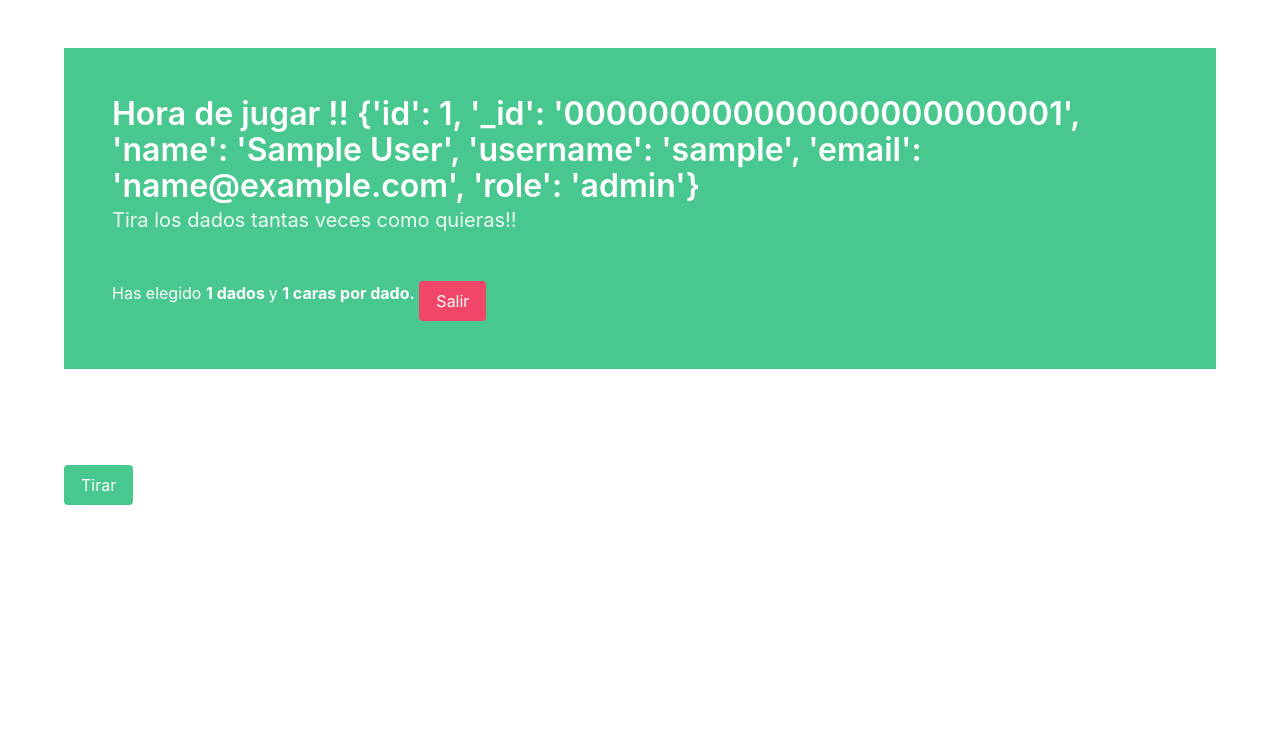
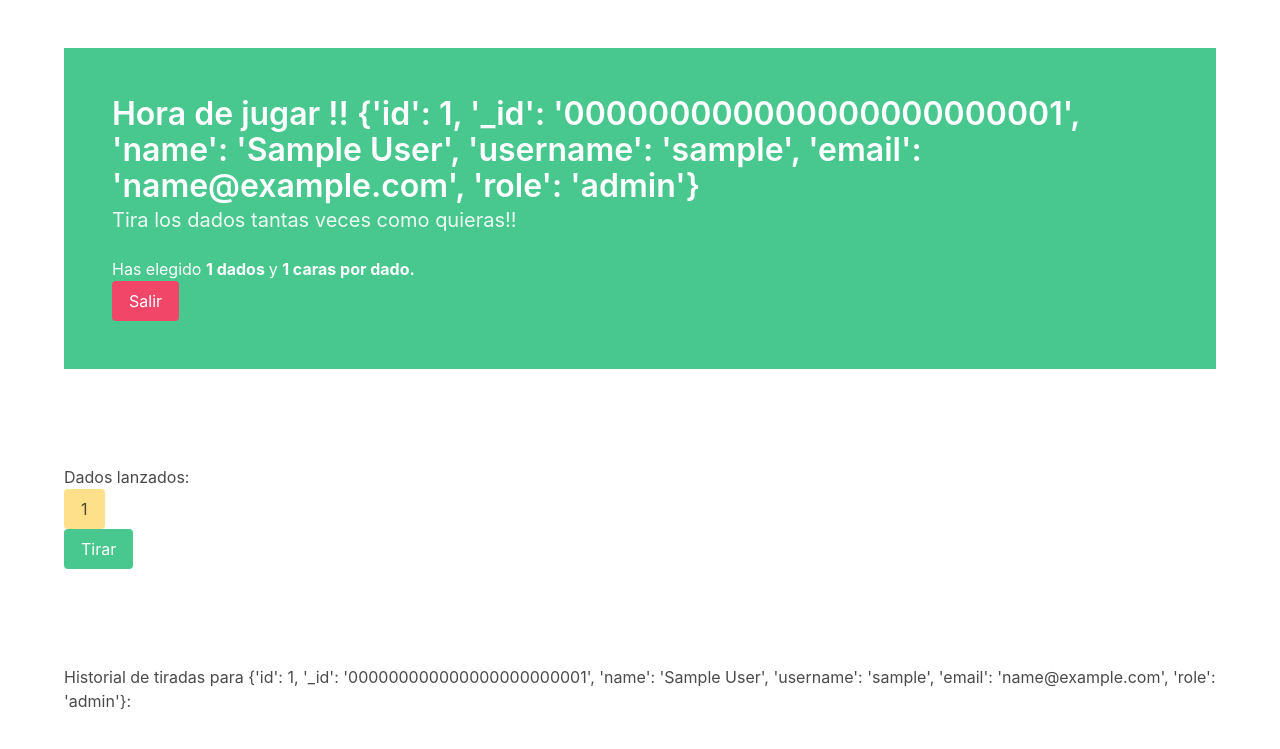
Before and after one commit to fjimenezJOB/python_daditos, a Flask app: page /juego in a window 1280 px wide. Shown: the top 749 px of the page. Run offline with Flask 2, Linux system fonts and the light colour scheme; the visitor is signed in with stand-in values (Sample User, id 1); data that the repository does not hold is empty; some libraries are stand-ins or nearby versions.

Commit message:
añadida lista de tiradas

```diff
--- a/app.py
+++ b/app.py
@@ -1,5 +1,5 @@
 from flask import Flask, render_template, redirect, session, request
-from libreria.conexion import insertar_usuario
+from libreria.conexion import insertar_usuario, tirarDados, insertar_tiradas, sacarRegistro
 app = Flask(__name__)
 app.secret_key = 'contraseña_secreta'
 
@@ -8,7 +8,7 @@ app.secret_key = 'contraseña_secreta'
 def usuario():
     if request.method == 'POST':
         usuario = request.form.get('user')
-        insertar_usuario(usuario)
+        # insertar_usuario(usuario)
         session['user'] = usuario
         dados = request.form.get('dados')
         session['dados'] = dados
@@ -22,8 +22,19 @@ def usuario():
 def juego():
     if session:
         usuario = session['user']
+        caras = int(session['caras'])
+        dados = int(session['dados'])
+        tirada = tirarDados(dados, caras)
+        insertar_tiradas(tirada, usuario)
+        session['tirada'] = tirada
+        session['historial'] = sacarRegistro(usuario)
+        print(session['historial'])
+        return render_template('juego.html')
+    else:
+        redirect('/')
 
-    return render_template('juego.html')
+# @app.errorhandler(404)
+
 
 @app.route('/salir')
 def salir():
@@ -32,4 +43,4 @@ def salir():
 
 
 if __name__ == "__main__":
-    app.run('0.0.0.0', 5000, debug= True)
+    app.run('0.0.0.0', 5000, debug=True)
--- a/libreria/conexion.py
+++ b/libreria/conexion.py
@@ -20,7 +20,8 @@ def insertar_usuario(user):
 
 def sacarRegistro(user):
     tiradas = []
-    resultados = collection_tiradas.find({'user'})
+    resultados = collection_tiradas.find({'user': user})
+
     for documento in resultados:
         tiradas.append(documento.get('tiradas'))
     return tiradas
@@ -30,5 +31,4 @@ def tirarDados(dados, caras):
     for i in range(dados):
        dado = random.randint(1, caras)
        resultado.append(dado)
-    print(resultado)
     return resultado
--- a/templates/base.html
+++ b/templates/base.html
@@ -25,8 +25,8 @@
                         </h1>
                         <h2 class="subtitle">
                             {% if session.dados and session.caras %}
-                                Tira los dados tantas veces como quieras!!</h1><br>
-                                Has elegido <strong>{{session.dados}} dados </strong> y <strong>{{session.caras}} caras por dado.</strong>
+                                Tira los dados tantas veces como quieras!!</h1>
+                                Has elegido <strong>{{session.dados}} dados </strong> y <strong>{{session.caras}} caras por dado.</strong><br>
                                 <a class="button is-danger" href="{{ url_for('salir') }}"> Salir </a>
                             {% else %}
                                 Elije el cuantos dados quieres tirar, y cuantas caras quieres que tenga, así de simple.
--- a/templates/juego.html
+++ b/templates/juego.html
@@ -5,17 +5,24 @@
 {% endblock %}
 
 {% block main %}
-
+    <h1>Dados lanzados: </h1>
+    {% for i in session.tirada %}
+    <h1 class="button is-warning">{{i}}</h1>
+    {% endfor %}
 <form action="{{ url_for('juego') }}" method="post">
-
-
     <button class="button is-success" type="submit">Tirar</button>
-
 </form>
-
 {% endblock %}
-
-
 {% block footer %}
 
+<div class="container">
+    <h1>Historial de tiradas para {{session.user}}:</h1>
+<ul>
+    {% for i in session.historial %}
+    <li>
+        <button class="button is-success">{{session.historial[0][i]}}</button>
+    <li>
+    {% endfor %}
+</ul>
+</div>
 {% endblock %}
--- a/templates/usuario.html
+++ b/templates/usuario.html
@@ -8,7 +8,6 @@
 <form class="form" action="{{ url_for('usuario') }}" method="POST">
     <label for="user">Nickname: </label>
     <input class="input "  name="user" type="text" placeholder="Usuario" required autofocus>
-
     <label for="dados">Numero de dados: </label>
     <input type="number" name="dados" ><br>
     <div class="select">
```
Lines whose indentation alone changed are shown as unchanged.
